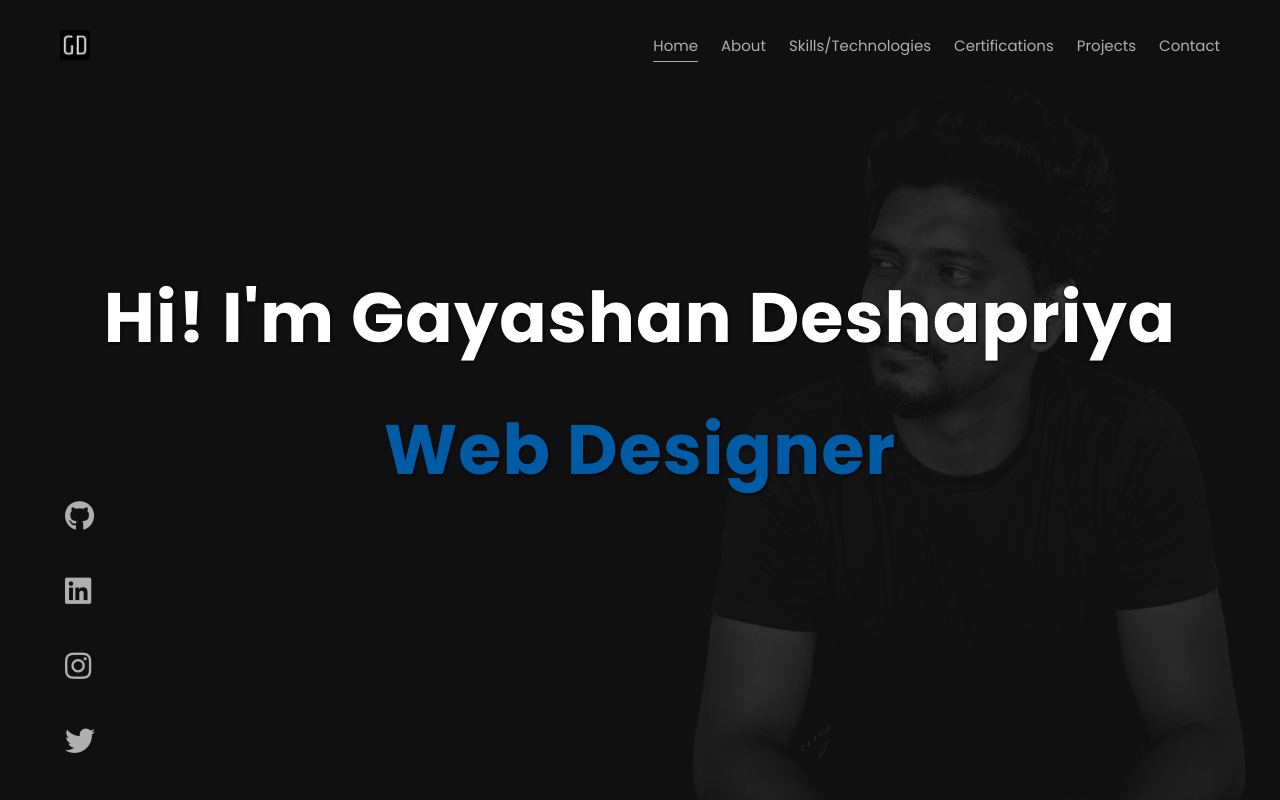
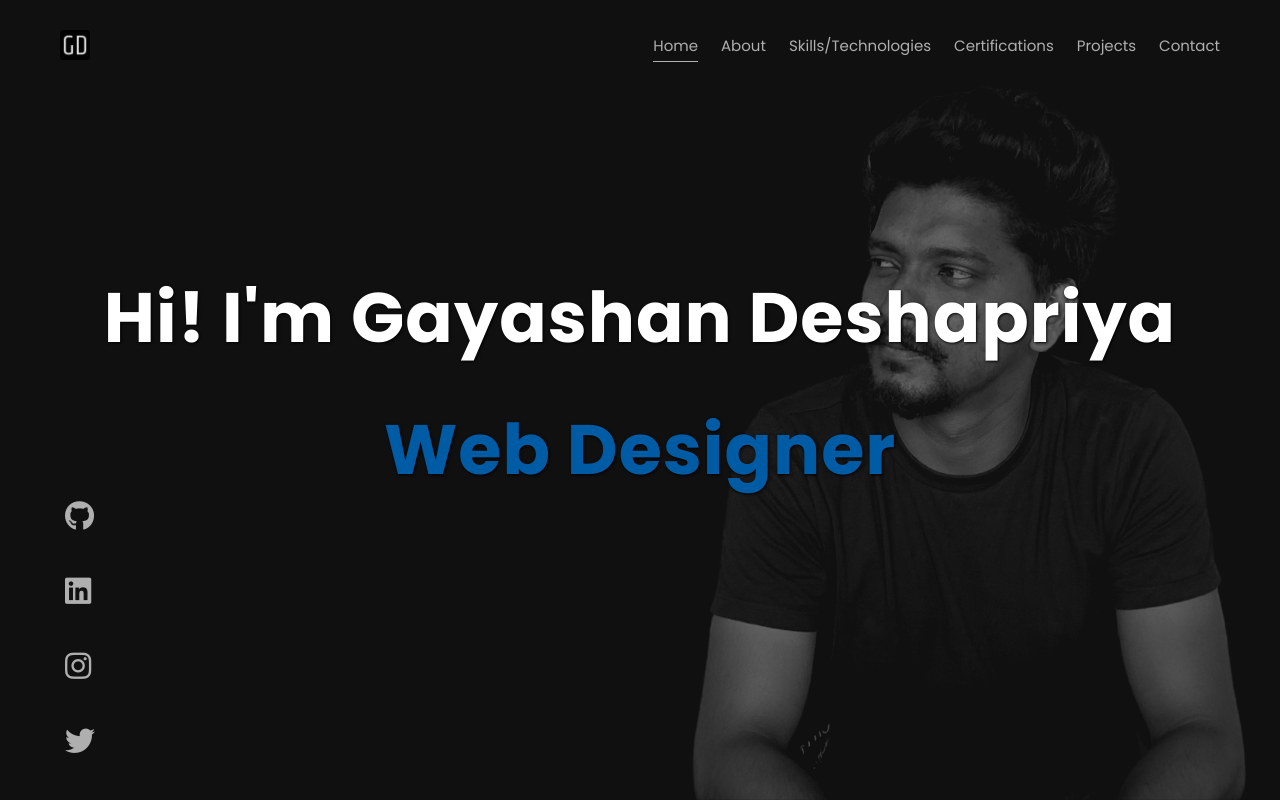
Before and after one commit to GayashanDeshapriya/Gayashan-Portfolio-React, a React (Create React App) app: page / in a window 1280 px wide. Built offline with nearby package versions, Linux system fonts and the light colour scheme.

Commit message:
Update home.js

```diff
--- a/src/pages/Home/home.js
+++ b/src/pages/Home/home.js
@@ -137,7 +137,7 @@ const Home = () => {
             className="landingImage"
             ref={ref1} // You can choose the appropriate ref here
             initial={{ y: "10vw", opacity: 0 }}
-            animate={inView1 ? { y: 0, opacity: 0.2 } : { y: "10vw", opacity: 0 }}
+            animate={inView1 ? { y: 0, opacity: 0.5 } : { y: "10vw", opacity: 0 }}
             transition={{ duration: 1, ease: "easeInOut" }}
             style={styles.landingImage}
             src={landingImage}
```
